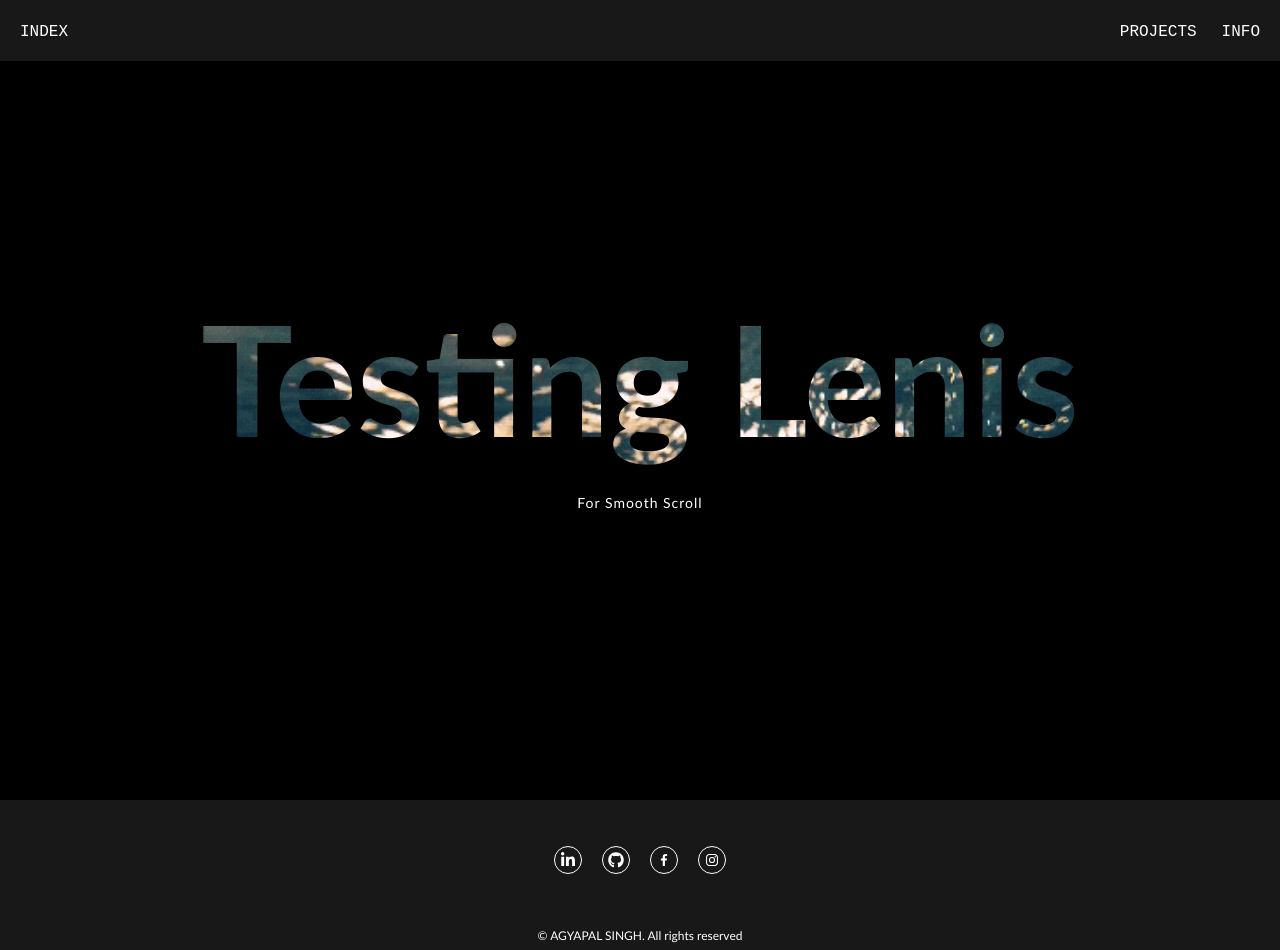
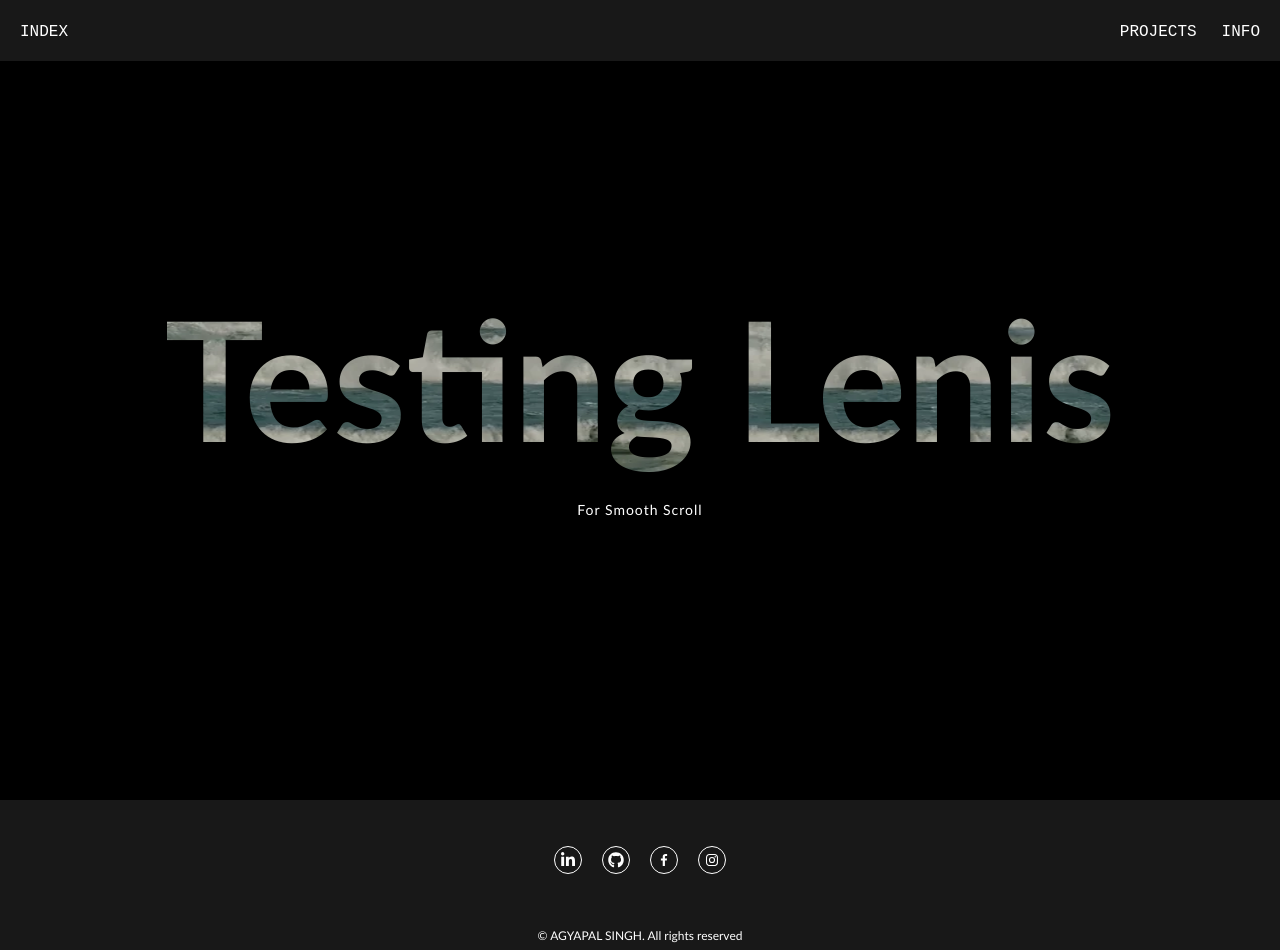
Before and after one commit to AgyapalSingh/next-testing, a Next.js app: page / in a window 1280 px wide. Built offline with nearby package versions, Linux system fonts and the light colour scheme.

Commit message:
Gif U[pdated

```diff
--- a/app/globals.css
+++ b/app/globals.css
@@ -125,15 +125,15 @@ footer {
 }
 
 .ag-home-title {
-  background: url("../public/title-image-water.gif");
-  background-size: cover;
+  background: url("../public/water.webp");
+  background-position: bottom ;
   color: #fff;
   -webkit-text-fill-color: transparent;
   -webkit-background-clip: text;
 }
 
 .ag-home-container h1 {
-  font-size: 12vw;
+  font-size: 13vw;
 }
 
 .ag-home-container p {
```
Also changed, not shown: public/water.webp (added).
